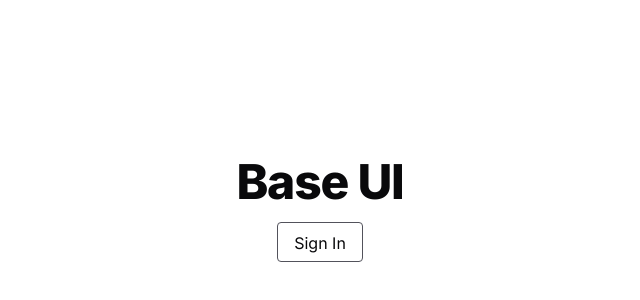
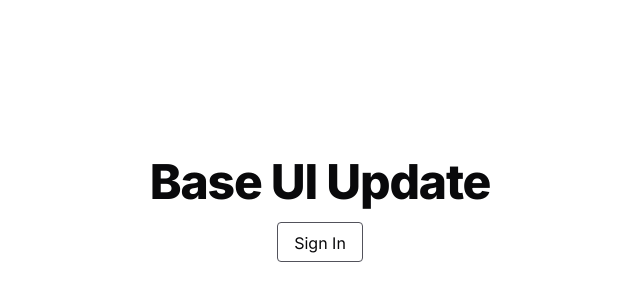
Before and after one commit to ICTGlobe/base-ui, a Next.js app: page / in a window 1280 px wide. Shown: the part 190-490 px from the top of the page, without its empty margins (320-960 px from the left). Built offline with nearby package versions, Linux system fonts and the light colour scheme.

Commit message:
feat/test update

```diff
--- a/app/page.tsx
+++ b/app/page.tsx
@@ -5,8 +5,8 @@ import Link from "next/link";
 export default function Home() {
   return (
     <main className="flex min-h-screen flex-col items-center justify-center gap-4 p-24">
-      <TypographyH1>Base UI</TypographyH1>
-      <Button variant="outline" className="border-zinc-600 rounded-sm" asChild>
+      <TypographyH1>Base UI Update</TypographyH1>
+      <Button variant="outline" className="rounded-sm border-zinc-600" asChild>
         <Link href="/signin">Sign In</Link>
       </Button>
     </main>
--- a/components/ui/button.tsx
+++ b/components/ui/button.tsx
@@ -18,6 +18,7 @@ const buttonVariants = cva("", {
     },
     size: {
       default: "h-10 px-4 py-2",
+      xs: "text-xs py-2 px-3 tracking-normal",
       sm: "h-9 rounded-md px-3",
       lg: "h-11 rounded-md px-8",
       icon: "h-10 w-10",
@@ -45,7 +46,7 @@ const Button = React.forwardRef<HTMLButtonElement, ButtonProps>(
         {...props}
       />
     );
-  }
+  },
 );
 Button.displayName = "Button";
 
--- a/lib/zod.ts
+++ b/lib/zod.ts
@@ -1,5 +1,5 @@
 import { z, object, string, ZodType } from "zod";
-import { SignInData, SignUpData } from "@/libs/types";
+import { SignInData, SignUpData } from "@/lib/types";
 
 export const SignUpSchema: ZodType<SignUpData> = object({
   name: string()
```
